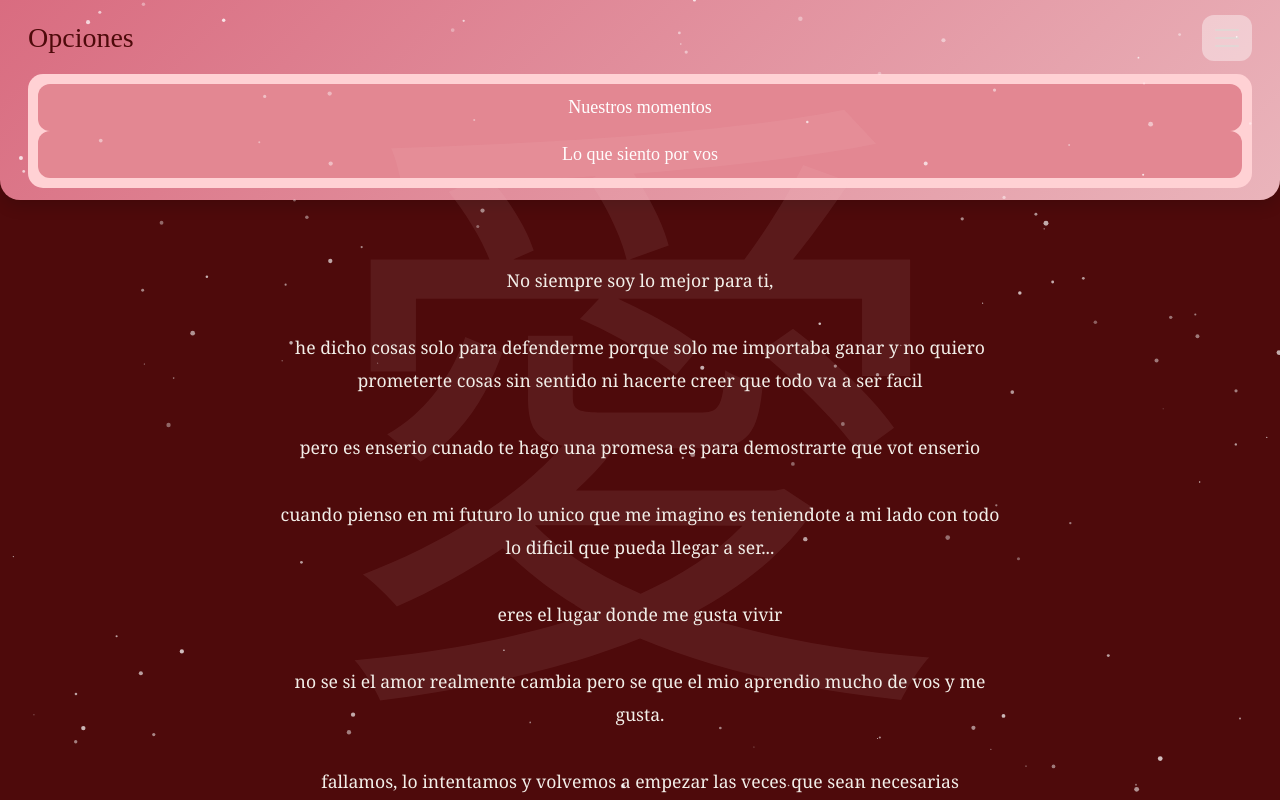
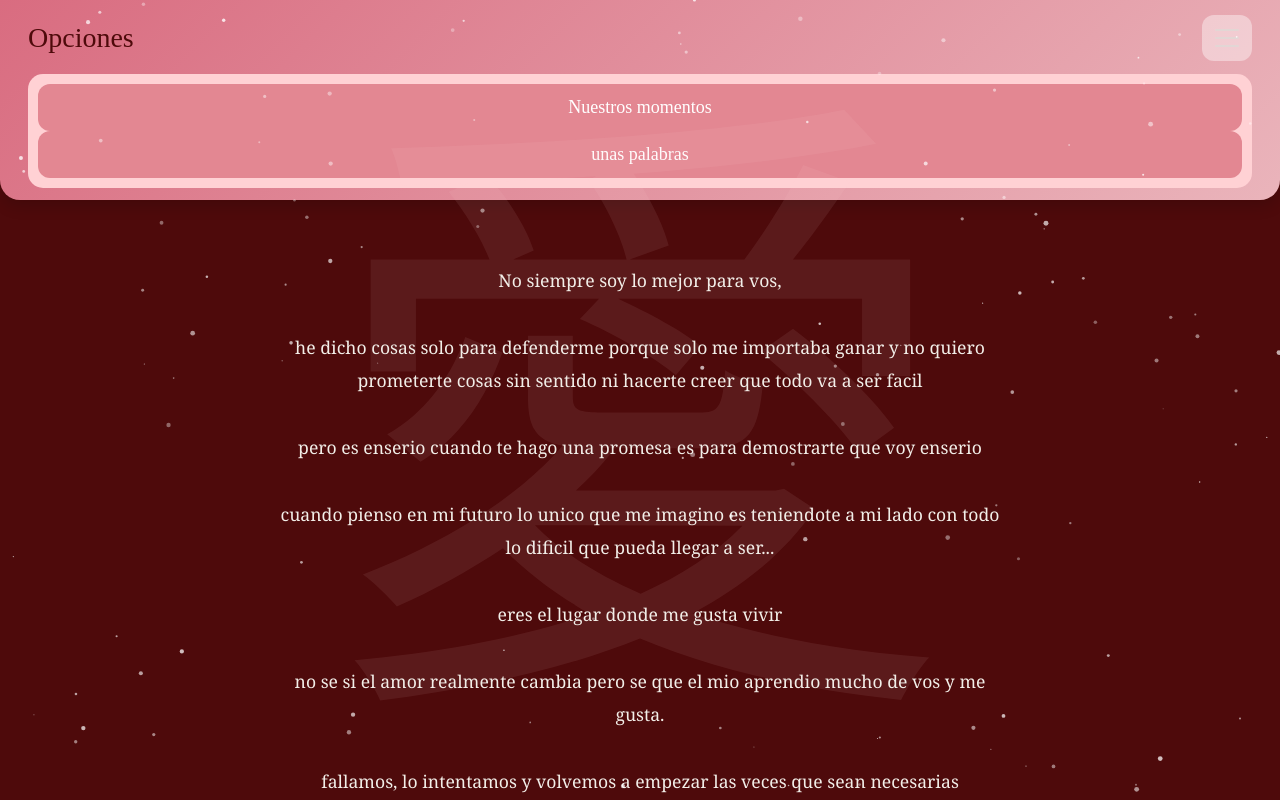
Before and after one commit to jesus-4/Fatima, an Angular app: page /sentimientos in a window 1280 px wide. Both pictures are taken after a click on the button "Toggle navigation". Shown: the top 800 px of the page. Built offline with nearby package versions, Linux system fonts and the light colour scheme; a web font is replaced by a local one.

Commit message:
actualizacion de algunas palabras

```diff
--- a/angular.json
+++ b/angular.json
@@ -90,6 +90,9 @@
             ],
             "scripts": []
           }
+        },
+        "deploy": {
+          "builder": "angular-cli-ghpages:deploy"
         }
       }
     }
--- a/package.json
+++ b/package.json
@@ -26,6 +26,7 @@
     "@angular/cli": "^19.2.19",
     "@angular/compiler-cli": "^19.2.0",
     "@types/jasmine": "~5.1.0",
+    "angular-cli-ghpages": "^2.0.3",
     "jasmine-core": "~5.6.0",
     "karma": "~6.4.0",
     "karma-chrome-launcher": "~3.2.0",
--- a/src/app/pages/sentiminetos/sentiminetos.component.html
+++ b/src/app/pages/sentiminetos/sentiminetos.component.html
@@ -9,10 +9,10 @@
 
     <div class="titulo">
       <p class="text1">
-        No siempre soy lo mejor para ti,<br><br>
+        No siempre soy lo mejor para vos,<br><br>
         he dicho cosas solo para defenderme porque solo me importaba ganar
         y no quiero prometerte cosas sin sentido ni hacerte creer que todo va a ser facil<br><br>
-        pero es enserio cunado te hago una promesa es para demostrarte que vot enserio <br><br>
+        pero es enserio cuando te hago una promesa es para demostrarte que voy enserio <br><br>
         cuando pienso en mi futuro lo unico que me imagino es teniendote a mi lado
         con todo lo dificil que pueda llegar a ser...<br><br>
         eres el lugar donde me gusta vivir<br><br>
--- a/src/app/shared/navbar/navbar.component.html
+++ b/src/app/shared/navbar/navbar.component.html
@@ -21,7 +21,7 @@
             routerLink="sentimientos"
             routerLinkActive="active"
             href="sentimientos"
-            >Lo que siento por vos</a>
+            >unas palabras</a>
         </li>
       </ul>
     </div>
```
Also changed, not shown: 1 other file (tests, documents, lock files or other folders).
